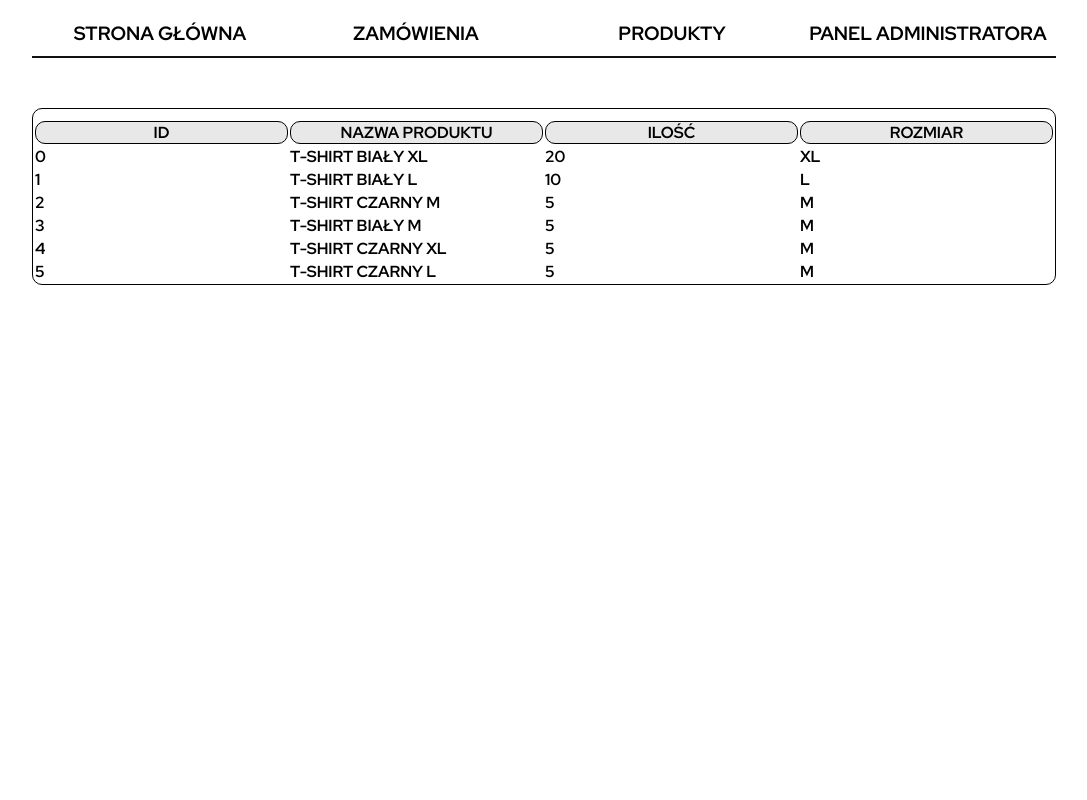
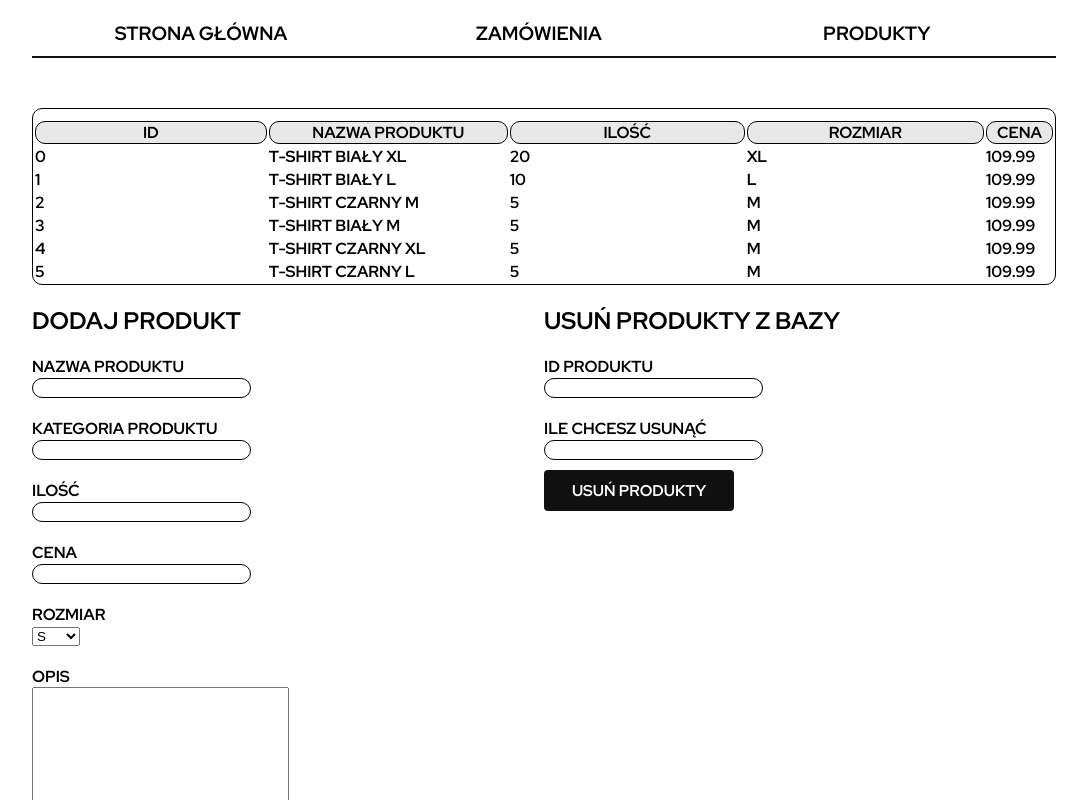
Before and after one commit to staaaa/wear_is_art, a Vue app in the folder olx/: page /admin in a window 1280 px wide. Both pictures are taken after a click on the element "PRODUKTY". Shown: the top 800 px of the page, without its empty margins (96-1183 px from the left). Built offline with nearby package versions, Linux system fonts and the light colour scheme.

Commit message:
finished admin panel
added an option to change data in admin panel

```diff
--- a/olx/src/components/AdminPanel/Orders.vue
+++ b/olx/src/components/AdminPanel/Orders.vue
@@ -9,15 +9,39 @@
                 <th>STATUS</th>
             </tr>
         </table>
+        <div class="changeStatus">
+            <p>ZMIEŃ STATUS</p>
+            <div class="inputs">
+                <p>ID:</p>
+                <input type="number" class="id">
+                <p>STATUS:</p>
+                <select class="status">
+                    <option value="1">OPŁACONE</option>
+                    <option value="2">W REALIZACJI</option>
+                    <option value="3">WYSŁANO</option>
+                    <option value="4">DOSTARCZONO</option>
+                </select>
+                <VButton class="button" value="ZMIEŃ STATUS" @click="changeStatus"/>
+            </div>
+        </div>
     </div>
 </template>
 <script>
 import { mapGetters } from 'vuex';
+import VButton from '../Button.vue';
 export default {
+    components:{
+        VButton,
+    },
     computed:{
         ...mapGetters([
             'getOrders',
         ])
+    },
+    methods:{
+        changeStatus(){
+            //zapytanie do bazy danych i zmiana statusu
+        },
     },
     mounted(){
         //W TYM MIEJSCU ZAPYTANIE DO BAZY I POBRANIE CAŁEJ LISTY ORDEROW A NIE TYCH ZE STORA
@@ -67,4 +91,23 @@ th{
     padding-right:10px;
     background-color:rgb(232, 232, 232);
 }
+.id{
+    font-size:1rem;
+    border-radius:10px;
+    border: 0.1rem solid black;
+    padding: 0 5px;
+}
+.status{
+    font-family:'Red Hat Display';
+}
+.changeStatus{
+    width:90%;
+    margin-left:auto;
+    margin-right:auto;
+    margin-top:30px;
+}
+.button{
+    width:190px;
+    margin:20px 10px;
+}
 </style>
--- a/olx/src/components/AdminPanel/Products.vue
+++ b/olx/src/components/AdminPanel/Products.vue
@@ -6,17 +6,88 @@
                 <th>NAZWA PRODUKTU</th>
                 <th>ILOŚĆ</th>
                 <th>ROZMIAR</th>
+                <th>CENA</th>
             </tr>
         </table>
+        <div class="editWrapper">
+            <div class="addProducts">
+                <p class="big">DODAJ PRODUKT</p>
+                <div class="inputs">
+                    <div class="row">
+                        <p>NAZWA PRODUKTU</p>
+                        <input type="text" class="id">
+                    </div>
+                    <div class="row">
+                        <p>KATEGORIA PRODUKTU</p>
+                        <input type="text" class="id">
+                    </div>
+                    <div class="row">
+                        <p>ILOŚĆ</p>
+                        <input type="number" class="id">
+                    </div>
+                    <div class="row">
+                        <p>CENA</p>
+                        <input type="number" class="id">
+                    </div>
+                    <div class="row">
+                        <p>ROZMIAR</p>
+                        <select class="status">
+                            <option value="1">S</option>
+                            <option value="2">M</option>
+                            <option value="3">L</option>
+                            <option value="4">XL</option>
+                            <option value="5">XXL</option>
+                        </select>
+                    </div>
+                    <div class="row">
+                        <p>OPIS</p>
+                        <textarea name="" id="" cols="30" rows="10"></textarea>
+                    </div>
+                    <div class="row">
+                        <div class="row">
+                            <p>ZDJĘCIE</p>
+                            <input type="text" class="id">
+                        </div>
+                    </div>
+                    <VButton class="button" value="DODAJ PRODUKT" @click="addProducts"/>
+                </div>
+            </div>
+            <div class="deleteProducts">
+                <p class="big">USUŃ PRODUKTY Z BAZY</p>
+                <div class="inputs">
+                    <div class="row">
+                        <p>ID PRODUKTU</p>
+                        <input type="number" class="id">
+                    </div>
+                    <div class="row">
+                        <p>ILE CHCESZ USUNĄĆ</p>
+                        <input type="number" class="id">
+                    </div>
+                    <VButton class="button" value="USUŃ PRODUKTY" @click="deleteProducts"/>
+                </div>
+            </div>
+        </div>
     </div>
 </template>
 <script>
 import { mapGetters } from 'vuex';
+import VButton from '../Button.vue';
 export default {
+    components:{
+        VButton,
+    },
     computed:{
         ...mapGetters([
             'getProducts',
         ])
+    },
+    methods:{
+        addProducts(){
+            //request do api i dodanie produktu
+        },
+        deleteProducts(){
+            //request do api usuwajacy produkty z bazy
+        }
     },
     mounted(){
         let products = this.getProducts
@@ -31,11 +102,13 @@ export default {
             let cell2 = row.insertCell();
             let cell3 = row.insertCell();
             let cell4 = row.insertCell();
+            let cell5 = row.insertCell();
 
             cell1.appendChild(document.createTextNode(products[i].id));
             cell2.appendChild(document.createTextNode(products[i].name));
             cell3.appendChild(document.createTextNode(products[i].quantity));
             cell4.appendChild(document.createTextNode(products[i].size));
+            cell5.appendChild(document.createTextNode(products[i].price));
             rows++;
         }
     }
@@ -62,4 +135,30 @@ th{
     padding-right:10px;
     background-color:rgb(232, 232, 232);
 }
+input{
+    font-size:1rem;
+    border-radius:10px;
+    border: 0.1rem solid black;
+    padding: 0 5px;
+}
+.big{
+    font-size:1.5rem;
+}
+.row{
+    margin-top:20px;
+}
+.addProducts, .deleteProducts{
+    width:50%;
+    margin-top:20px;
+}
+.button{
+    width:190px;
+    margin:10px 0;
+}
+.editWrapper{
+    width:80%;
+    margin-left:auto;
+    margin-right:auto;
+    display:flex;
+}
 </style>
--- a/olx/src/views/AdminPanel/Admin.vue
+++ b/olx/src/views/AdminPanel/Admin.vue
@@ -12,12 +12,9 @@
             <div class="section" @click="showProducts">
                 <p>PRODUKTY</p>
             </div>
-            <div class="section" @click="showAdminPanel">
-                <p>PANEL ADMINISTRATORA</p>
-            </div>
         </div>
         <Line class="line"/>
-        <Orders class="dontShowOrders"/>
+        <Orders class="showOrders"/>
         <Products class="dontShowProducts"/>
     </div>
 </template>
@@ -38,7 +35,7 @@ export default {
     data(){
         return{
             adminHomePageVisible: true,
-            ordersVisible: false,
+            ordersVisible: true,
             productsVisible: false,
         }
     },
@@ -103,7 +100,7 @@ export default {
     font-size:1.2rem;
 }
 .section{
-    width:25%;
+    width:33%;
     text-align: center;
     display:flex;
     justify-content: center;
```
Also changed, not shown: olx/src/views/Home.vue (added, +11 -0 lines).
